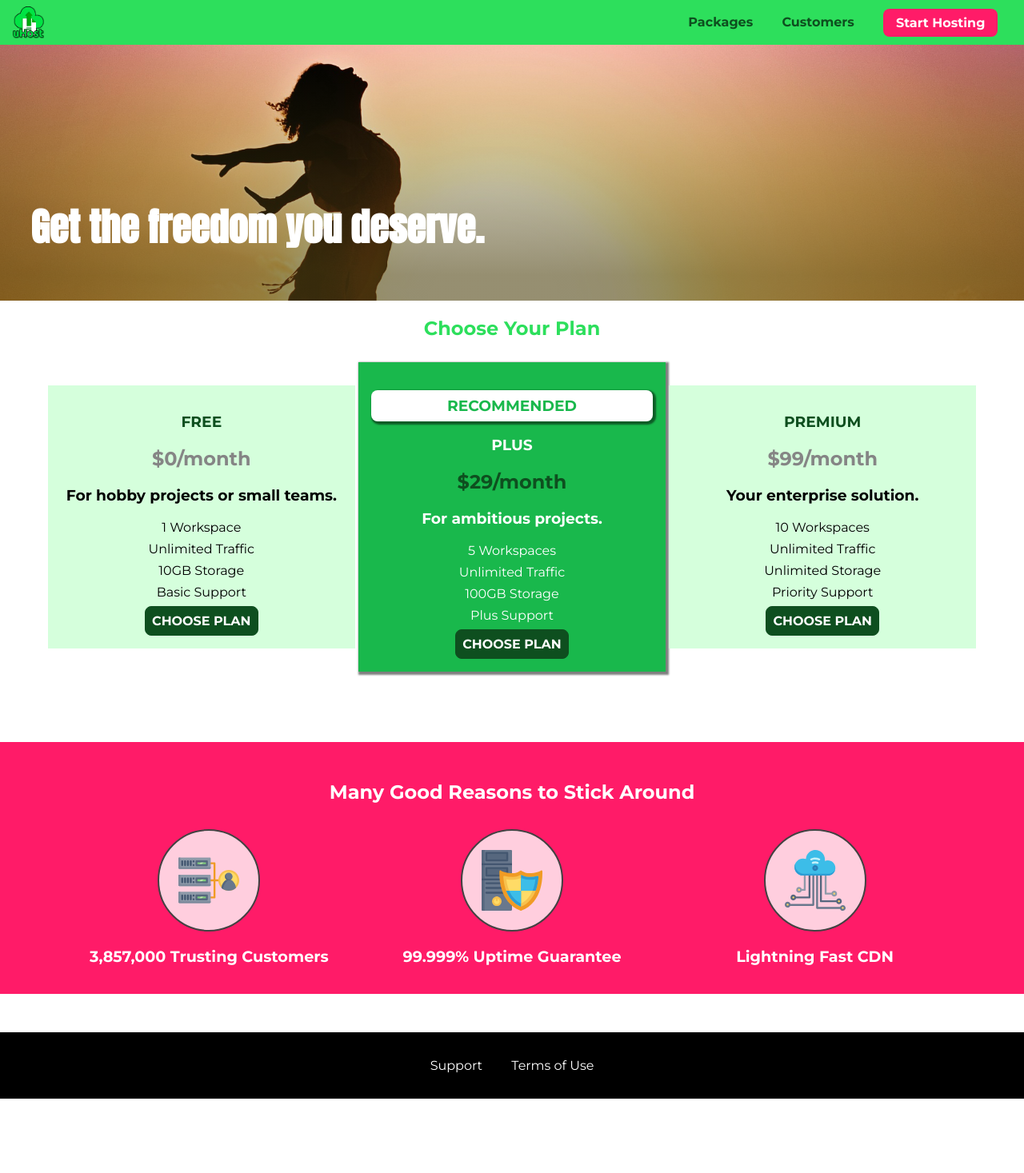
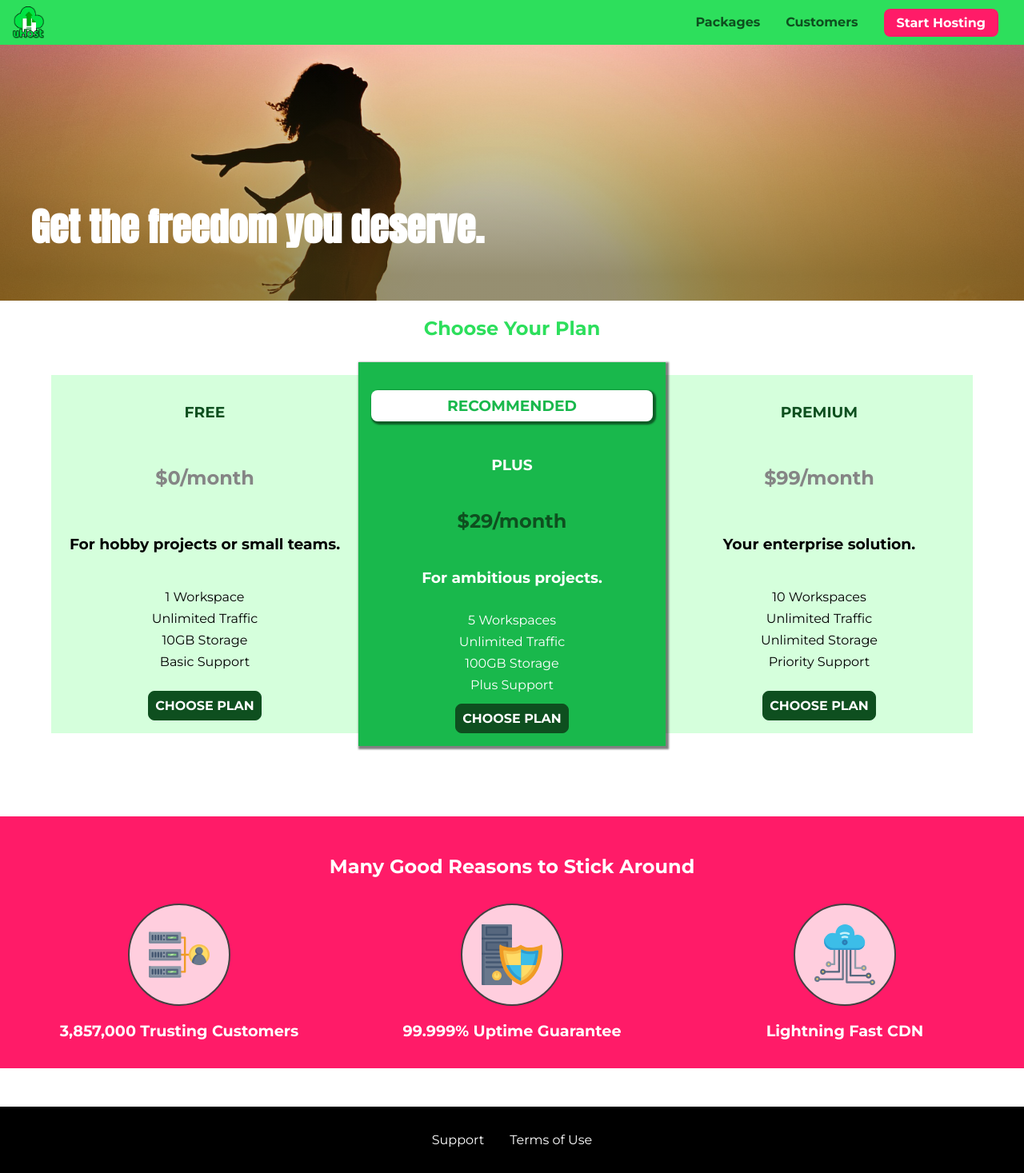
Before and after one commit to Chingiz-Kazim/html_css_practice, a plain HTML site: page index.html in a window 1280 px wide. Shown: the whole page at 80% size. Before the commit the page ends 1374 px from the top, so only its background shows below. Drawn offline with Linux system fonts and the light colour scheme; a web font is replaced by a local one.

Commit message:
added Flex to project

```diff
--- a/main.css
+++ b/main.css
@@ -91,19 +91,25 @@
   @media (min-width: 40rem) {
     .plan__list {
       width: 100%;
-      text-align: center;
+      display: flex;
+      justify-content: center;
+      align-items: center;
     }
 
     .plan {
-      display: inline-block;
       width: 30%;
-      vertical-align: middle;
       min-width: 13rem;
       max-width: 25rem;
+      display: flex;
+      flex-direction: column;
+      justify-content: space-between;
+      height: 28rem;
     }
 
     .plan--highlighted {
       box-shadow: 2px 2px 2px 2px rgba(0, 0, 0, 0.5);
+      height: 30rem;
+      z-index: 50;
     }
   }
 
@@ -144,10 +150,13 @@
 
   @media (min-width: 40rem) {
     .key-feature {
-      display: inline-block;
       width: 30%;
       max-width: 25rem;
-      vertical-align: top;
+    }
+
+    .key-feature__list{
+      display: flex;
+      justify-content: space-around;
     }
   }
 
--- a/shared.css
+++ b/shared.css
@@ -34,12 +34,10 @@
     left: 0;
     background: #2ddf5c;
     padding: 0.5rem 1rem;
-    z-index: 1;
-  }
-
-  .main-header > div {
-    display: inline-block;
-    vertical-align: middle;
+    z-index: 60;
+    display: flex;
+    align-items: center;
+    justify-content: space-between;
   }
 
   .toggle-button {
@@ -70,12 +68,11 @@
     font-weight: bold;
     height: 2.5rem;
     /* width: 20px; */
-    display: inline-block;
-    vertical-align: middle;
   }
 
   .main-header__brand img {
-    height: 100%;
+    height: 2.5rem;
+    vertical-align: middle;
     /* width: 100%; */
   }
 
@@ -87,10 +84,10 @@
     margin: 0;
     padding: 0;
     list-style: none;
+    display: flex;
   }
 
   .main-nav__item {
-    display: inline-block;
     margin: 0 1rem;
   }
 
@@ -131,10 +128,7 @@
     }
 
     .main-nav {
-      display: inline-block;
-      text-align: right;
-      width: calc(100% - 44px);
-      vertical-align: middle;
+      display: flex;
     }
   }
 
@@ -148,12 +142,13 @@
     list-style: none;
     margin: 0;
     padding: 0;
-    text-align: center;
+    display: flex;
+    flex-direction: column;
+    align-items: center;
   }
 
   .main-footer__link {
-    display: block;
-    margin: 1rem 0;
+    margin: 0.5rem 0;
   }
 
   .main-footer__link a {
@@ -181,9 +176,13 @@
     width: 90%;
     height: 100%;
     list-style: none;
-    margin: 10% auto;
+    margin: 0 auto;
     padding: 0;
     text-align: center;
+    display: flex;
+    flex-direction: column;
+    align-items: center;
+    justify-content: center;
   }
 
   .mobile-nav__item {
@@ -228,7 +227,11 @@
 
   @media (min-width: 40rem) {
     .main-footer__link {
-      display: inline-block;
       margin: 0 1rem;
     }
+
+    .main-footer__links {
+      flex-direction: row;
+      justify-content: center;
+    }
   }
```
Also changed, not shown: customers/customers.css (+3 -4 lines).
